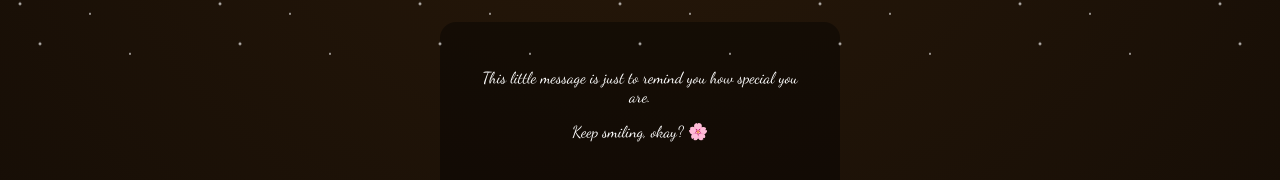
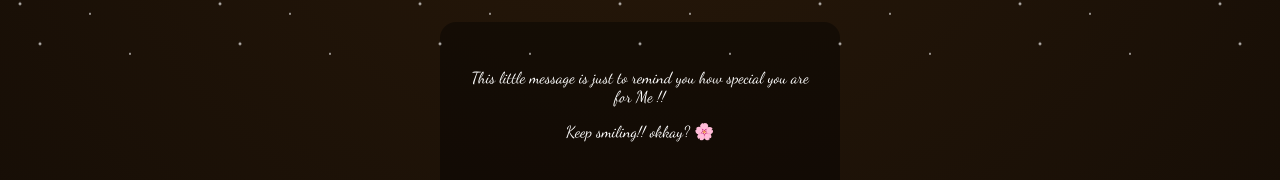
Before and after one commit to wifey143/christmas-gift, a Next.js app: page /message in a window 1280 px wide. Shown: the part 303-483 px from the top of the page. Built offline with nearby package versions, Linux system fonts and the light colour scheme.

Commit message:
Update page.jsx

```diff
--- a/app/message/page.jsx
+++ b/app/message/page.jsx
@@ -11,10 +11,10 @@ export default function Page3() {
       <div style={styles.card}>
         <p>
           This little message is just to remind you
-          how special you are.
+          how special you are for Me !!
         </p>
         <p style={{ marginTop: 12 }}>
-          Keep smiling, okay? 🌸
+          Keep smiling!! okkay? 🌸
         </p>
 
         <button
```
